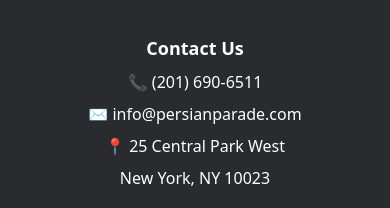
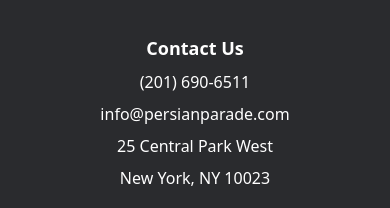
Before and after one commit to ColbyHman/persian-parade-website, a React (Vite) app: page / in a window 390 px wide. Shown: the part 10797-11005 px from the top of the page. Built offline with nearby package versions, Linux system fonts and the light colour scheme.

Commit message:
Remove emojis from footer contact block
Drops the phone, envelope, and pin emoji from the Contact Us section. The
labels were decorative and inconsistent across platforms; the text carries
the meaning on its own.

Build and lint pass locally.

```diff
--- a/src/components/Footer.jsx
+++ b/src/components/Footer.jsx
@@ -22,9 +22,9 @@
 
         <div className="flex flex-col space-y-2">
           <h3 className="text-lg font-semibold mb-2">Contact Us</h3>
-          <p>📞 (201) 690-6511</p>
-          <p>✉️ info@persianparade.com</p>
-          <p>📍 25 Central Park West</p>
+          <p>(201) 690-6511</p>
+          <p>info@persianparade.com</p>
+          <p>25 Central Park West</p>
           <p>   New York, NY 10023</p>
         </div>
       </div>
```
